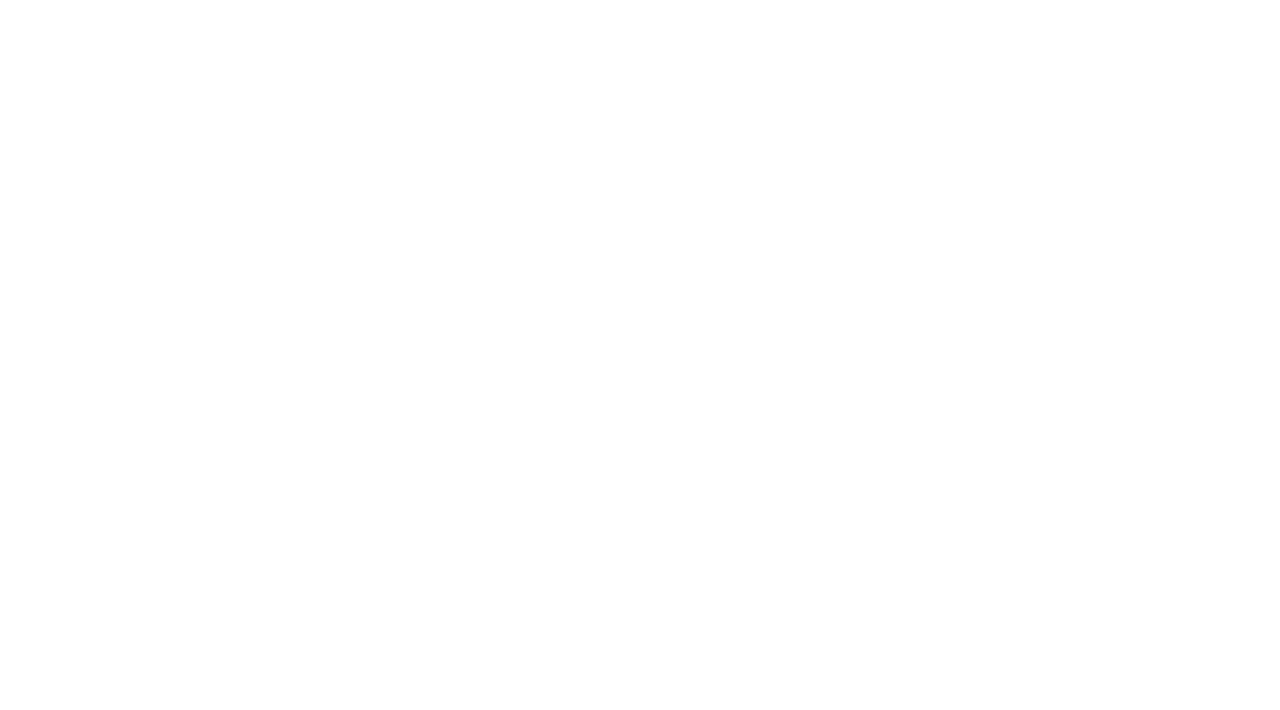
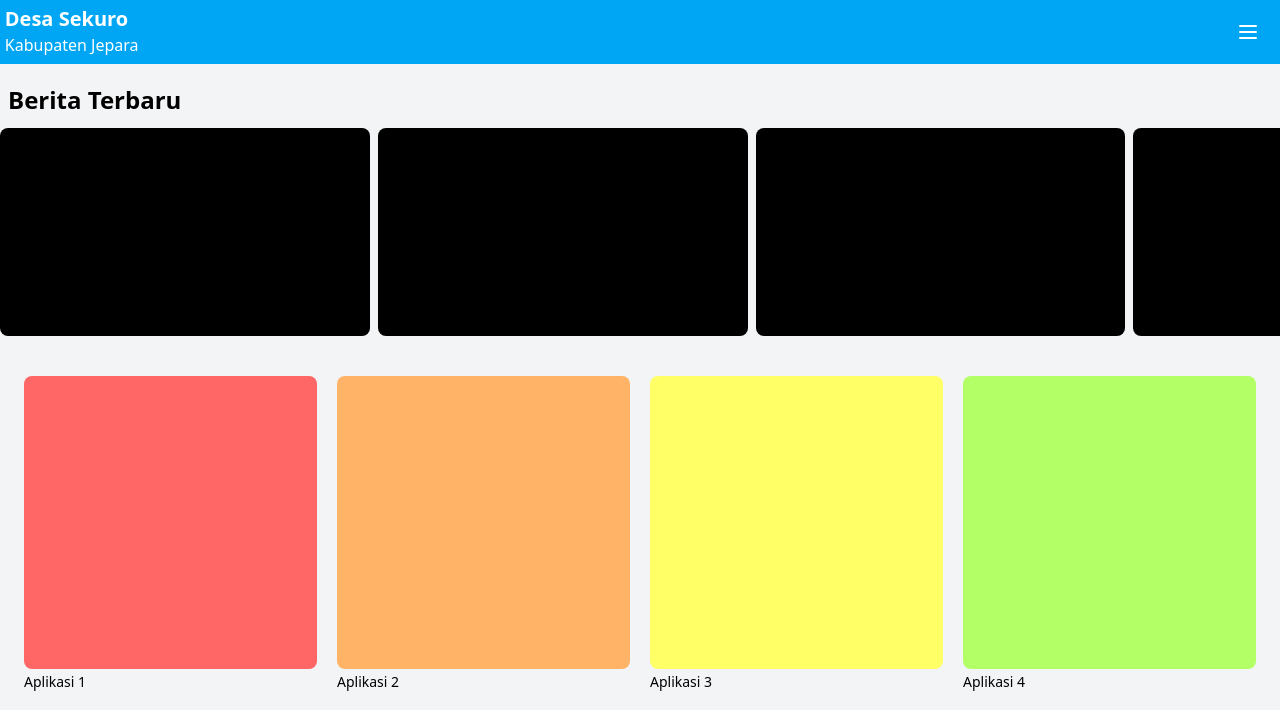
Before and after one commit to FebryanShino/sekuro, a plain HTML site: page index.html in a window 1280 px wide. Shown: the top 710 px of the page. Drawn offline with Linux system fonts and the light colour scheme; the site is published under a folder, as on GitHub Pages, so addresses that start at the root find nothing.

Commit message:
fix(): module route

```diff
--- a/index.html
+++ b/index.html
@@ -1,11 +1,11 @@
-<!doctype html>
+<!DOCTYPE html>
 <html lang="en">
   <head>
     <meta charset="UTF-8" />
     <meta name="viewport" content="width=device-width, initial-scale=1.0" />
     <title>Desa Sekuro</title>
-    <script type="module" crossorigin src="/assets/index-DbC3nOGk.js"></script>
-    <link rel="stylesheet" crossorigin href="/assets/index-CBK6fy0i.css">
+    <script type="module" crossorigin src="assets/index-DbC3nOGk.js"></script>
+    <link rel="stylesheet" crossorigin href="assets/index-CBK6fy0i.css" />
   </head>
   <body>
     <div id="root"></div>
```
